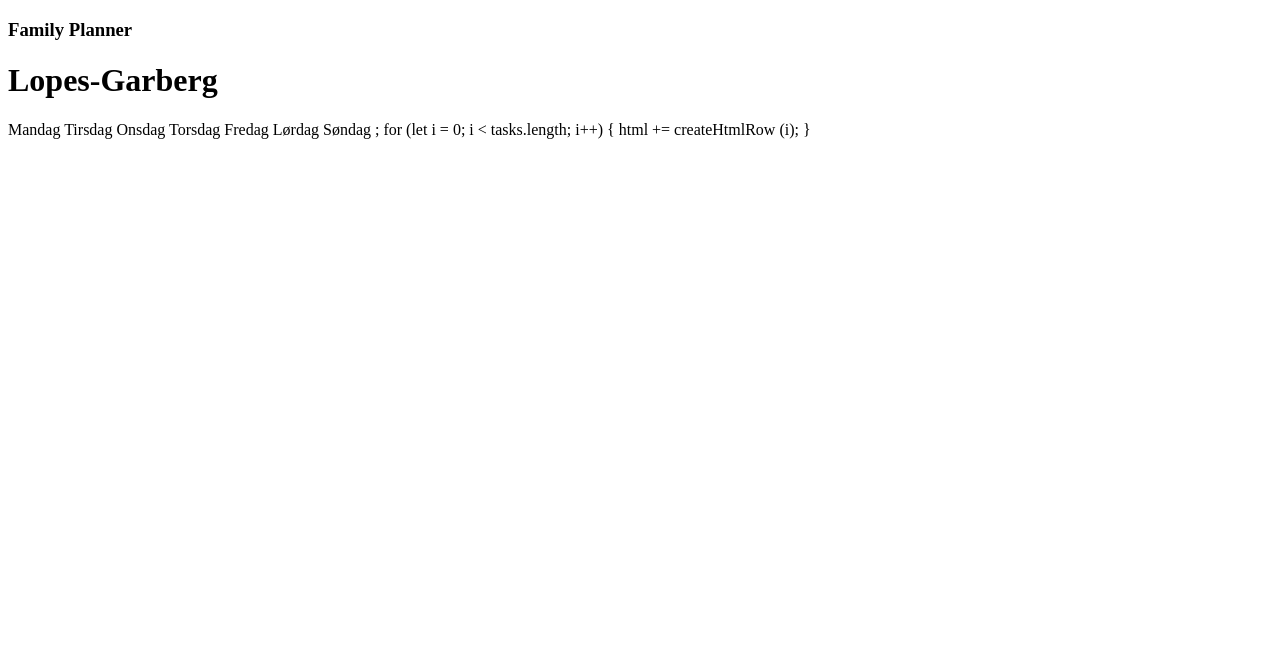
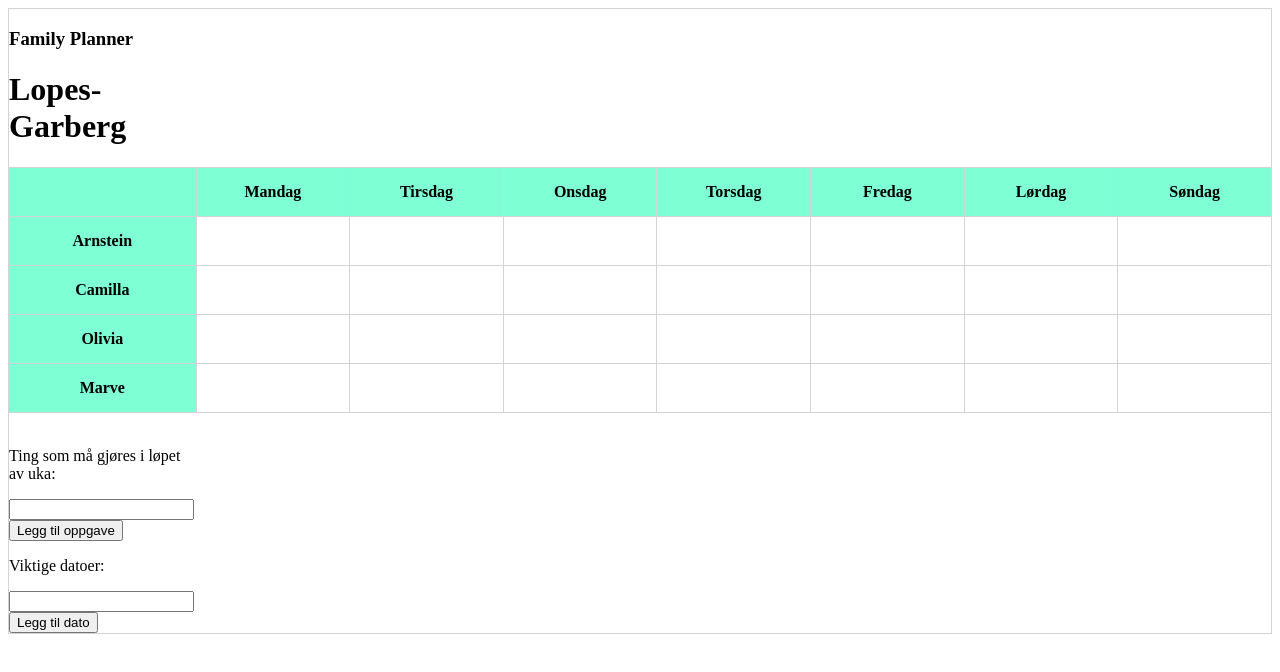
Before and after one commit to camillalo1/family-planner, a plain HTML site: page index.html in a window 1280 px wide. Drawn offline with Linux system fonts and the light colour scheme.

Commit message:
Learning tables

```diff
--- a/index.html
+++ b/index.html
@@ -9,6 +9,6 @@
     <script src="script.js" defer ></script>
 </head>
 <body>
-    <div id="app"></div>
+    <table id="app"></table>
 </body>
 </html>
--- a/script.js
+++ b/script.js
@@ -1,5 +1,12 @@
 //Model
 
+let tasks = [
+    {description: 'Handle til middag', isDone: false},
+    {description: 'Lage middag', isDone: false},
+    {description: 'Spise middag', isDone: false},
+];
+
+let taskDescriptionInput = document.getElementById('taskDescription');
 
 //View
 
@@ -12,6 +19,7 @@ function updateView(){
         <h1> Lopes-Garberg </h1>
 
         <tr>
+            <th style = "visbility: collapse"></th>
             <th> Mandag </th>
             <th> Tirsdag </th>
             <th> Onsdag </th>
@@ -19,12 +27,63 @@ function updateView(){
             <th> Fredag </th>
             <th> Lørdag </th>
             <th> Søndag </th>
-        </tr>;
+        </tr>
+        <tr>
+            <th> Arnstein </th>
+            <td></td>
+            <td></td>
+            <td></td>
+            <td></td>
+            <td></td>
+            <td></td>
+            <td></td>
+        </tr>
+        <tr>
+            <th> Camilla </th>
+            <td></td>
+            <td></td>
+            <td></td>
+            <td></td>
+            <td></td>
+            <td></td>
+            <td></td>
+        </tr>
+        <tr>
+            <th> Olivia </th>
+            <td></td>
+            <td></td>
+            <td></td>
+            <td></td>
+            <td></td>
+            <td></td>
+            <td></td>
+        </tr>
+        <tr>
+            <th> Marve </th>
+            <td></td>
+            <td></td>
+            <td></td>
+            <td></td>
+            <td></td>
+            <td></td>
+            <td></td>
+        </tr>
+        <br/>
 
-        for (let i = 0; i < tasks.length; i++) {
-            html += createHtmlRow (i);
-        }
-    `
+
+            <div>
+                <p> Ting som må gjøres i løpet av uka: </p>
+                <input id = "taskDescription" type = "text" />
+                <button onclick = "addTask()"> Legg til oppgave </button>
+            </div>
+
+            <div>
+                <p> Viktige datoer: </p>
+                <input id = "importantDate" type = "text" />
+                <button onclick = "addDate()"> Legg til dato </button>
+            </div>
+            `;
+
     planTable.innerHTML = html;
 }
 
--- a/style.css
+++ b/style.css
@@ -1,8 +1,15 @@
 table, tr, td, th {
     border: 1px solid lightgray;
     border-collapse: collapse;
+    width: 100%;
 }
 
 td, th {
     padding: 4px;
+    height: 40px;
+    width: 12%;
 }
+
+th{
+    background-color: aquamarine;
+}
```
